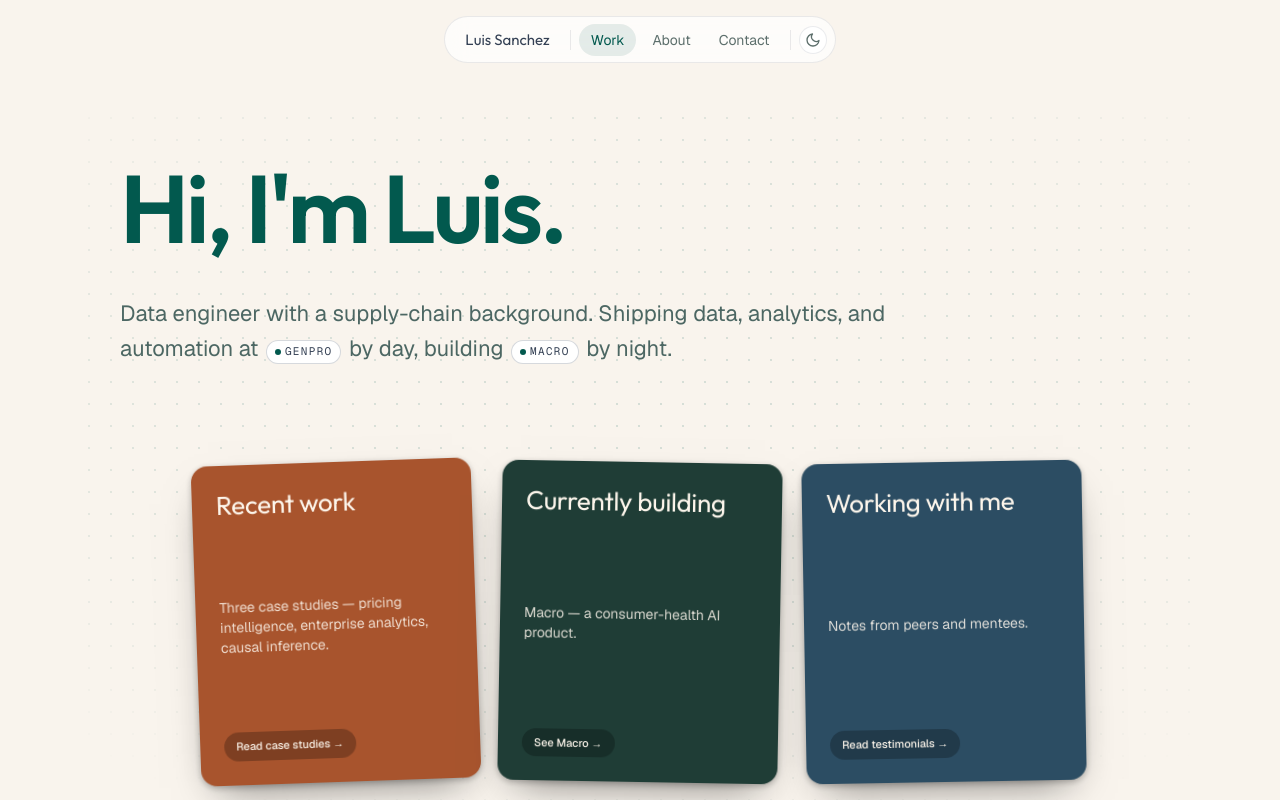
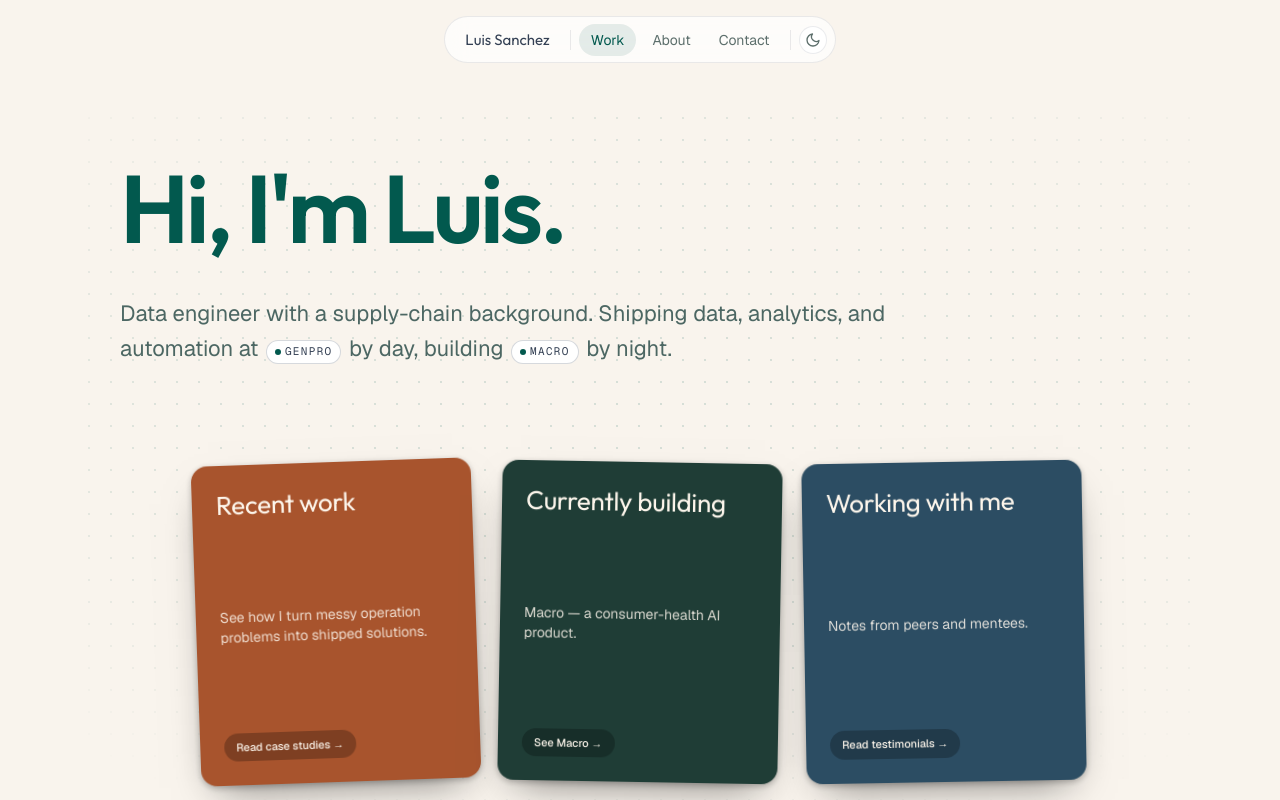
Before and after one commit to Luis-Axel/luisanchez-site, a Next.js app: page / in a window 1280 px wide. Shown: the top 800 px of the page. Built offline with nearby package versions, Linux system fonts and the light colour scheme.

Commit message:
Tighten 'Recent work' card copy

```diff
--- a/src/components/hero.tsx
+++ b/src/components/hero.tsx
@@ -150,7 +150,7 @@ function StickyRow() {
           <StickyCard
             tone="orange"
             label="Recent work"
-            description="Three case studies — pricing intelligence, enterprise analytics, causal inference."
+            description="See how I turn messy operation problems into shipped solutions."
             cta="Read case studies →"
             href="#selected-work"
             baseTilt="-rotate-2"
```
